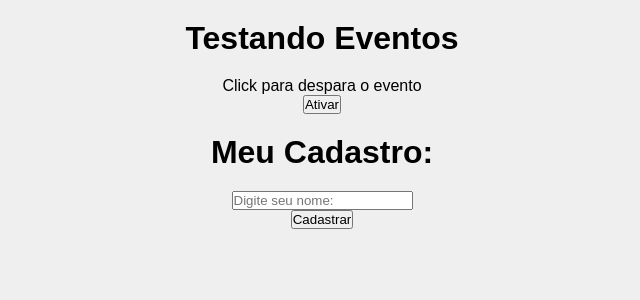
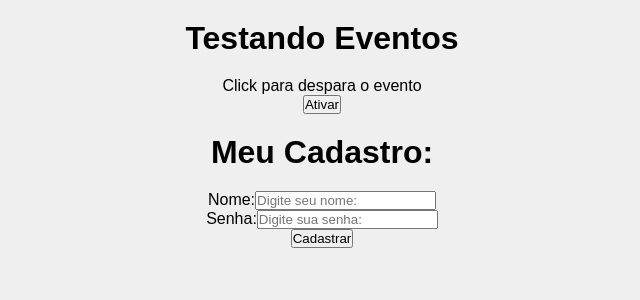
Before and after one commit to laviniiabenvindo/my-app, a React (Create React App) app: page / in a window 1280 px wide. Shown: the top 300 px of the page, without its empty margins (318-958 px from the left). Built offline with nearby package versions, Linux system fonts and the light colour scheme.

Commit message:
useState

```diff
--- a/src/components/Form.js
+++ b/src/components/Form.js
@@ -1,14 +1,38 @@
+import { useState } from 'react';
+
 function Form() {
   function cadastrarUsuario(e) {
     e.preventDefault();
-    alert('Usuario cadastrado');
+    // alert('Usuario cadastrado');
+    alert(`Usuario ${name} cadastrado com a senha: ${password}!`);
   }
+
+  const [name, setName] = useState();
+  const [password, setPassword] = useState();
+
   return (
     <div>
       <h1>Meu Cadastro:</h1>
       <form onSubmit={cadastrarUsuario}>
         <div>
-          <input type="text" placeholder="Digite seu nome:"></input>
+          <label htmlFor="name">Nome:</label>
+          <input
+            type="text"
+            id="name"
+            name="name"
+            placeholder="Digite seu nome:"
+            onChange={(e) => setName(e.target.value)}
+          ></input>
+        </div>
+        <div>
+          <label htmlFor="password">Senha:</label>
+          <input
+            type="password"
+            id="password"
+            name="password"
+            placeholder="Digite sua senha:"
+            onChange={(e) => setPassword(e.target.value)}
+          ></input>
         </div>
         <div>
           <input type="submit" value="Cadastrar"></input>
```
